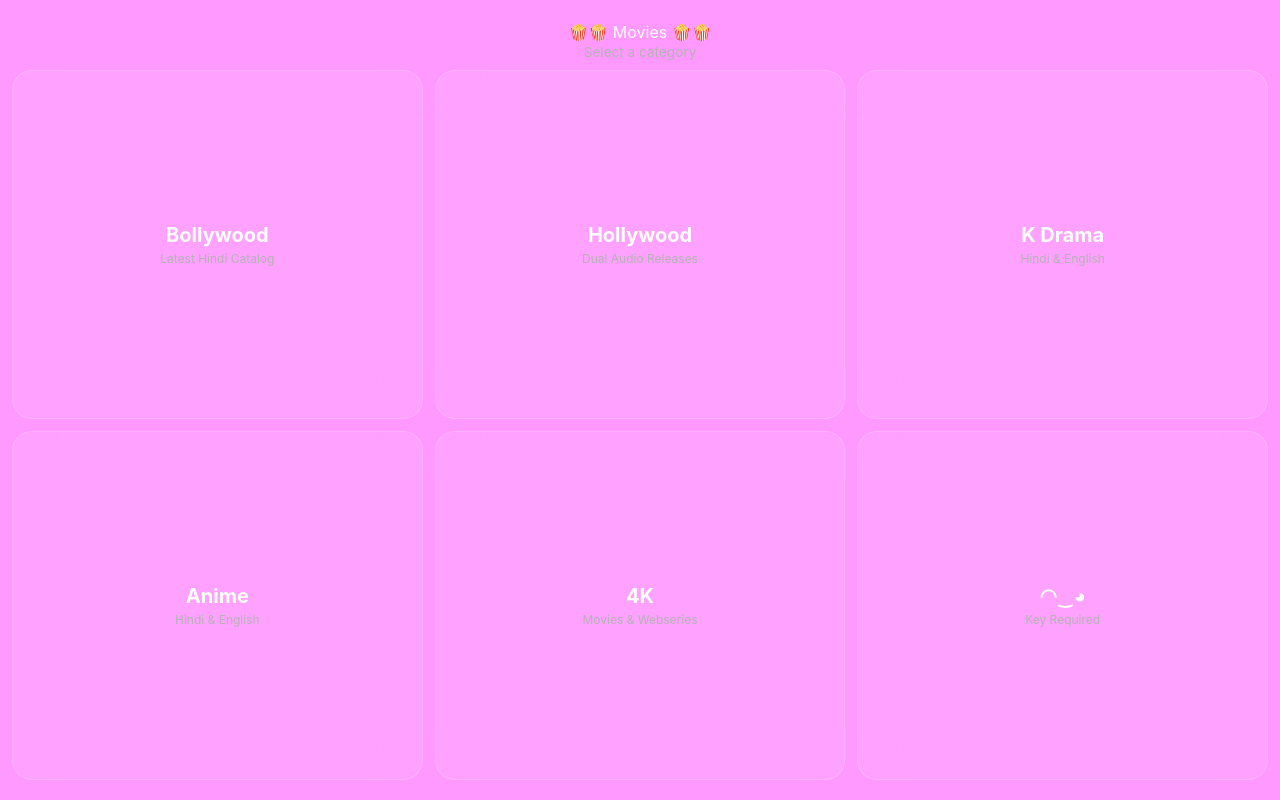
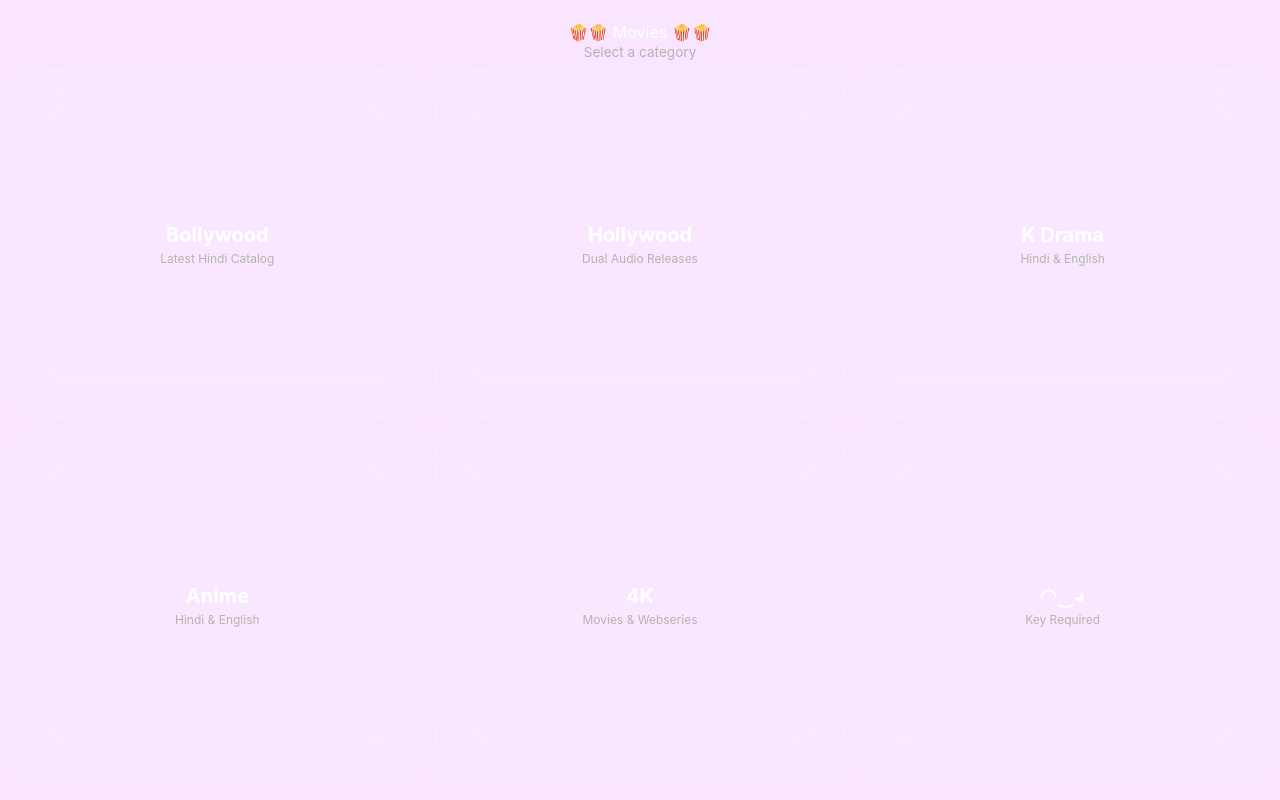
Before and after one commit to shreyashpathak57-beep/movies-main, a plain HTML site: page index.html in a window 1280 px wide. Drawn offline with Linux system fonts and the light colour scheme.

Commit message:
Update index.html

```diff
--- a/index.html
+++ b/index.html
@@ -7,7 +7,7 @@
     <style>
         :root {
             /* Restored original premium dark purple theme background */
-            --bg-gradient: #ff99ff;
+            --bg-gradient: #f9e5ff;
 
             /* Restored original subtle dark card variables */
             --card-bg: rgba(255, 255, 255, 0.08);
```
